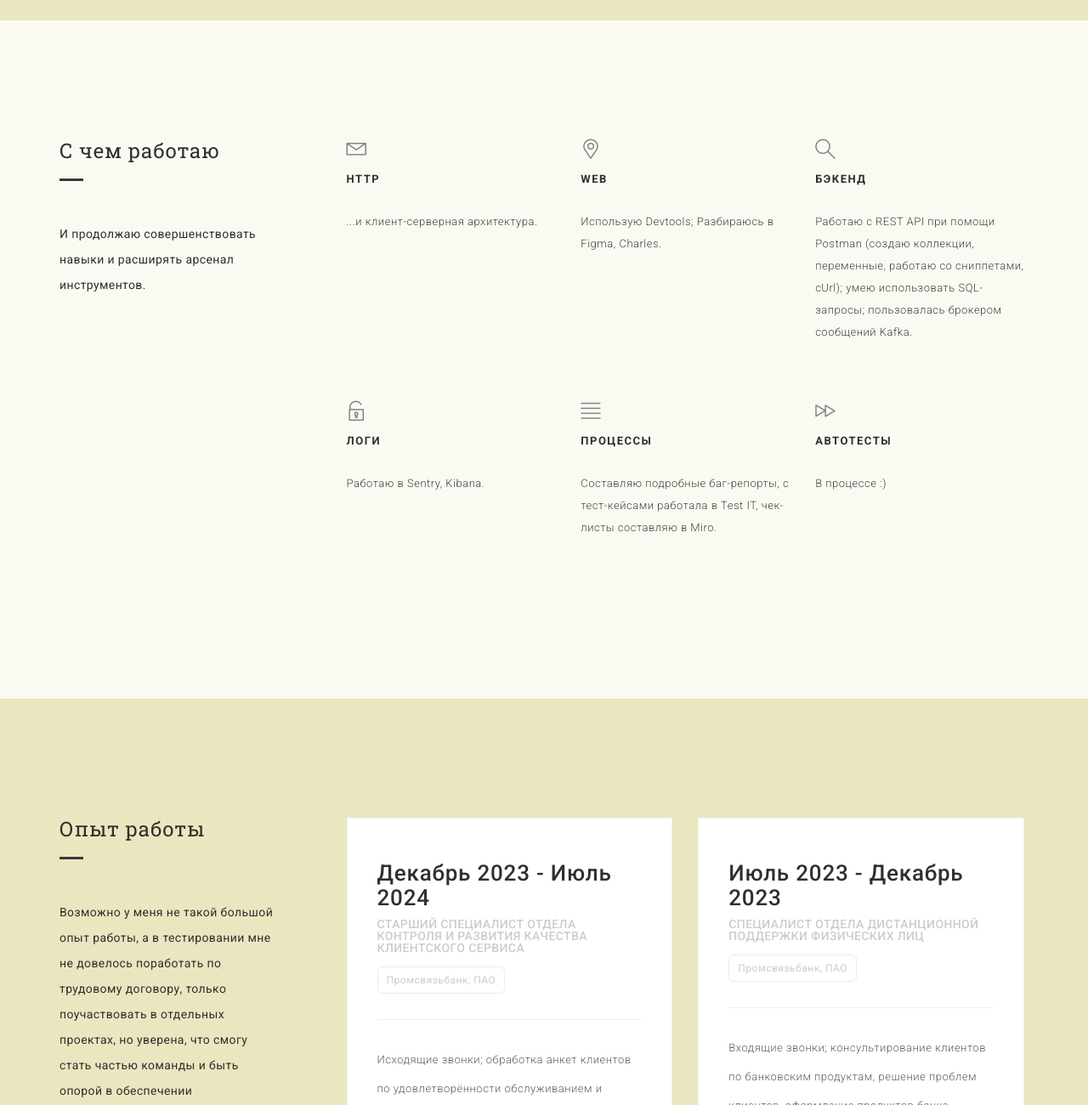
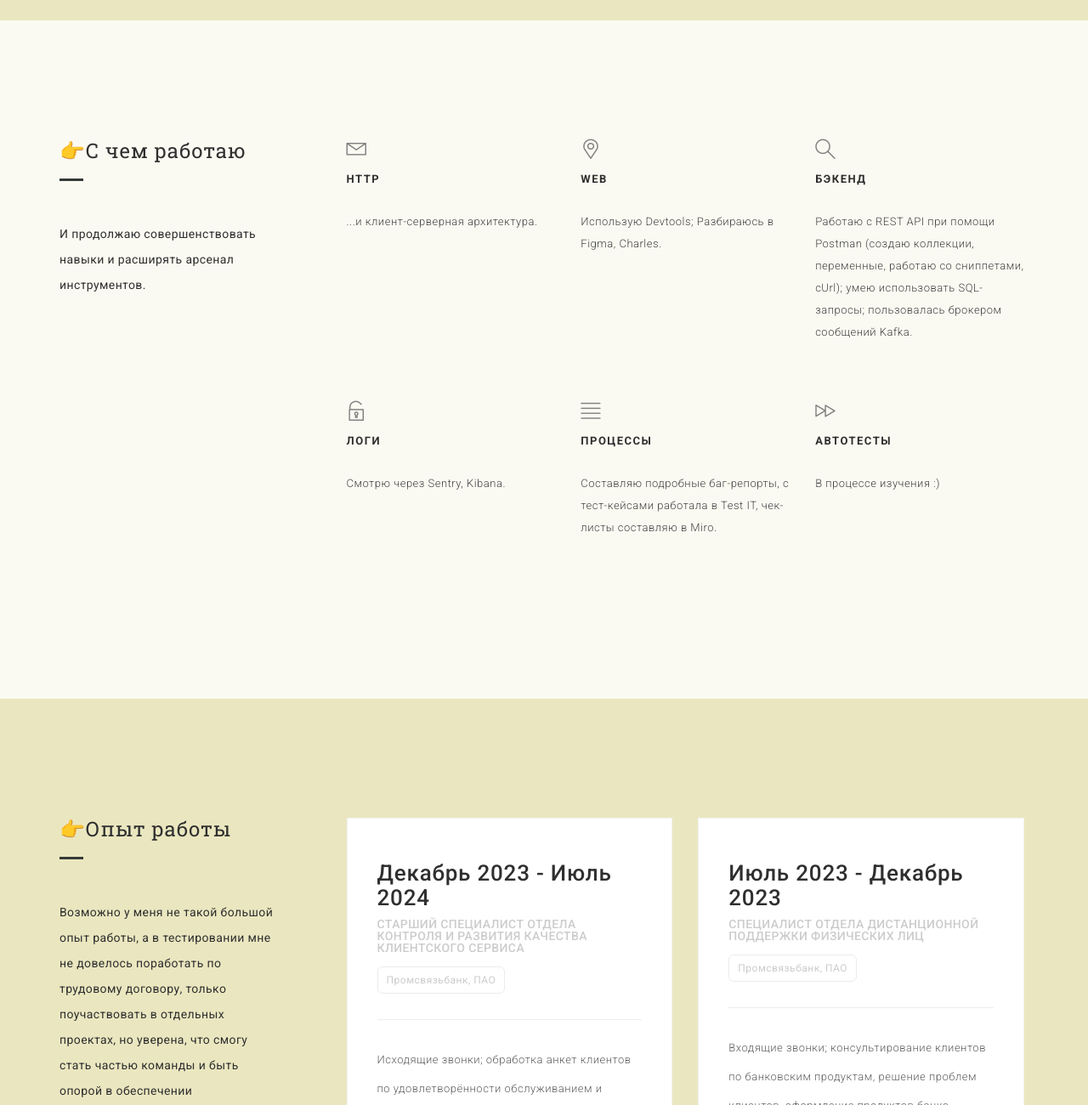
Before and after one commit to ManukhinaKA/ManukhinaKA.github.io, a plain HTML site: page index.html in a window 1280 px wide. Shown: the part 2795-4095 px from the top of the page at 85% size. Drawn offline with Linux system fonts and the light colour scheme; files that its build step writes are made by us from their sources.

Commit message:
Function

```diff
--- a/index.html
+++ b/index.html
@@ -164,7 +164,7 @@
             <div class="row">
               <div class="col-md-3">
                 <h3 class="title-small">
-                  <span>Увлечения</span>
+                  <span>👉Увлечения</span>
                 </h3>
                 <p class="content-detail">
                   То, для чего ещё в моей жизни отведено место и что делает меня мной.
@@ -252,7 +252,7 @@
             <div class="row">
               <div class="col-md-3">
                 <h3 class="title-small">
-                  <span>С чем работаю</span>
+                  <span>👉С чем работаю</span>
                 </h3>
                 <p class="content-detail">
                   И продолжаю совершенствовать навыки и расширять арсенал инструментов.
@@ -314,7 +314,7 @@
                           Логи
                         </p>
                         <p class="text-grey">
-                          Работаю в Sentry, Kibana.
+                          Смотрю через Sentry, Kibana.
                         </p>
                       </div>
                     </li>
@@ -342,7 +342,7 @@
                           Автотесты
                         </p>
                         <p class="text-grey">
-                          В процессе :)
+                          В процессе изучения :)
                         </p>
                       </div>
                     </li>
@@ -361,7 +361,7 @@
             <div class="row">
               <div class="col-md-3">
                 <h3 class="title-small">
-                  <span>Опыт работы</span>
+                  <span>👉Опыт работы</span>
                 </h3>
                 <p class="content-detail">
                   Возможно у меня не такой большой опыт работы, а в тестировании мне не довелось поработать по трудовому договору, только поучаствовать в отдельных проектах, но уверена, что смогу стать частью команды и быть опорой в обеспечении качественного продукта.
@@ -459,7 +459,7 @@
             <div class="row">
               <div class="col-md-3">
                 <h3 class="title-small">
-                  <span>Документы</span>
+                  <span>👉Документы</span>
                 </h3>
                 <p class="content-detail">
                   Здесь вы сможете ознакомиться с информацией о моем образовании и посмотреть резюме.
```
